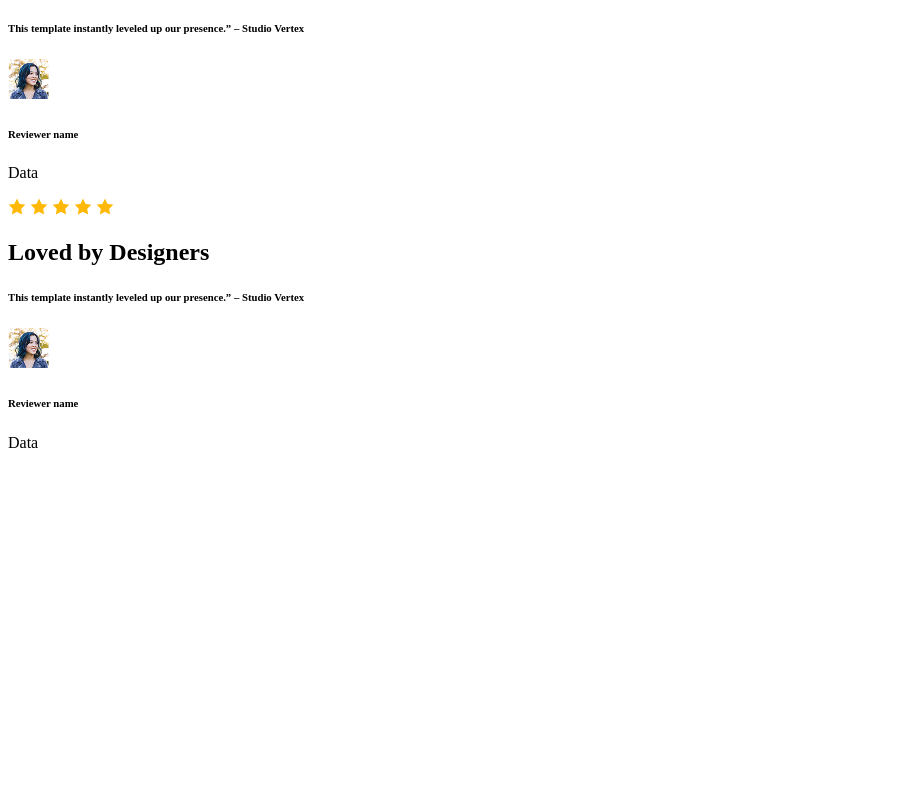
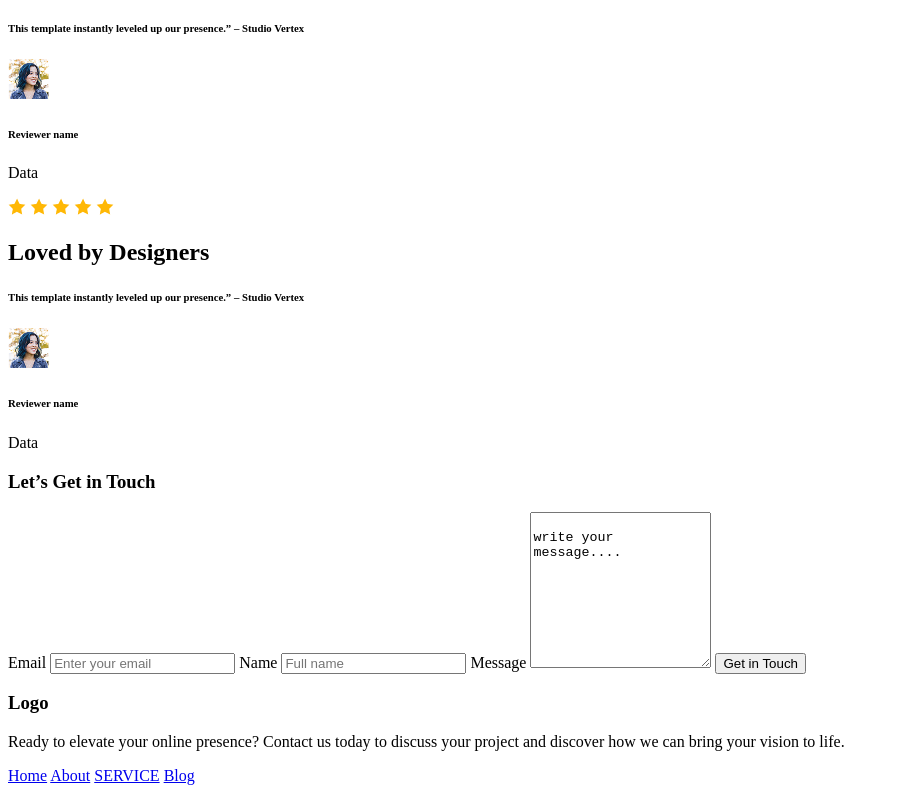
Before and after one commit to SURMABEGAM/logo, a plain HTML site: page index.html in a window 1280 px wide. Shown: the part 1315-2108 px from the top of the page, without its empty margins (0-899 px from the left). Before the commit the page ends 1783 px from the top, so only its background shows below. Drawn offline with Linux system fonts and the light colour scheme.

Commit message:
change html code

```diff
--- a/index.html
+++ b/index.html
@@ -112,9 +112,44 @@
                                     </div>
 
                   </div>
+                  <section class="last">
+                                    <div class="last-text">
+                                    <h1>Let’s Get in Touch</h1>
+                                    </div>
+                                    <div class="last-text">
+                                           <form action="action">
+                                                      <label for="Email">Email</label>
+                                                      <input type="email" id="Email" name="Email" placeholder="Enter your email">
+                                                      <label for="Message">Name</label>
+                                                      <input type="text" id="Name" name="Name" placeholder="Full name">
+                                                      <label for="Message">Message</label>
+                                                      <textarea id="Message" name="Message"  rows="10" cols="20">
+                                                                        write your message....</textarea>
+                                                      <button type="submit">Get in Touch</button>
+                                           </form>
+                                    </div>
+
+
+                  </section>
 
  </main>
  <footer>
+              <section class="footer">
+                  <div class="footer-text">
+                  <h3>Logo</h3>
+                  <p>Ready to elevate your online presence? Contact us today to discuss your project
+                                     and discover how we can bring your vision to life.</p>
+                  </div>
+                  <div class="footer-area">
+                  </div>
+                  <div class="footer-contact">
+                                    <a href="https://web.programming-hero.com/dashboard">Home</a>
+                                    <a href="https://web.programming-hero.com/course-details">About</a>
+                                    <a href="https://helpdesk.programming-hero.com/">SERVICE</a>
+                                    <a href="https://learn.programming-hero.com/">Blog</a>
+                  </div>
+
+              </section>
 
  </footer>
 </body>
```
